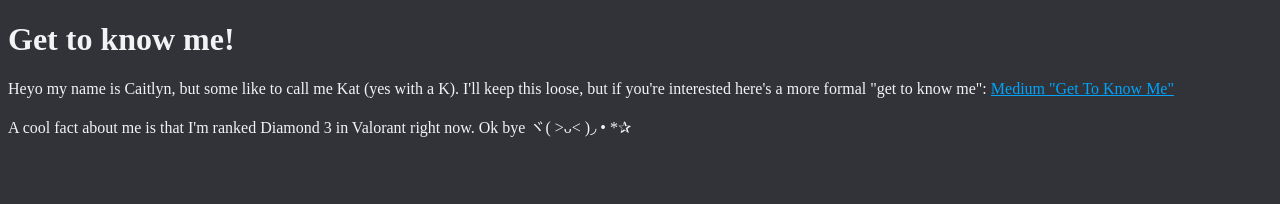
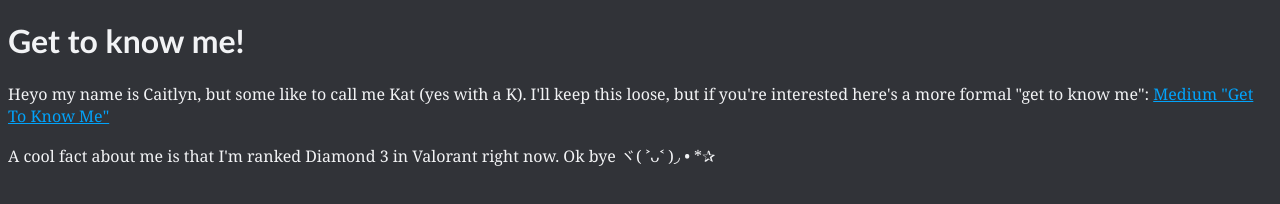
Before and after one commit to MidnightKaze/MidnightKaze.github.io, a plain HTML site: page index.html in a window 1280 px wide. Drawn offline with Linux system fonts and the light colour scheme.

Commit message:
Tried something else

```diff
--- a/index.html
+++ b/index.html
@@ -8,17 +8,24 @@
             p    {color:  #f2f3f5;}
             a   {color: #02a3fa;}
             a:active    {color: #02a3fa;}
-            a:hover    {color: #02a3fa; text-decoration: underline;}
+            a:hover    {color: #02a3fa;}
             a:visited    {color: #02a3fa;}
         </style>
-            <title>This is one Katastrophe of a website</title>
+            <title>
+                <span style="font-family:Gill Sans">This one Katastrophe of a website </span>
+            </title>
     </head>
     <body>
-        <h1>Get to know me!</h1>
-        <p>Heyo my name is Caitlyn, but some like to call me Kat (yes with a K).
+        <h1>
+            <span style="font-family:Gill Sans"> Get to know me! </span>
+        </h1>
+        <p>
+            <span style="font-family:Georgia"> Heyo my name is Caitlyn, but some like to call me Kat (yes with a K).
             I'll keep this loose, but if you're interested here's a more formal "get to know me":
-            <a href="https://medium.com/hackademia/some-call-me-a-katastrophe-b696e48f2ef0">Medium "Get To Know Me"</a>
+            <a href="https://medium.com/hackademia/some-call-me-a-katastrophe-b696e48f2ef0">Medium "Get To Know Me"</a> </span>
         </p>
-        <p>A cool fact about me is that I'm ranked Diamond 3 in Valorant right now. Ok bye ヾ( ˃ᴗ˂ )◞ • *✰</p>
+        <p>
+            <span style="font-family:Georgia"> A cool fact about me is that I'm ranked Diamond 3 in Valorant right now. Ok bye ヾ( ˃ᴗ˂ )◞ • *✰ </span>
+        </p>
     </body>
 </html>
```
